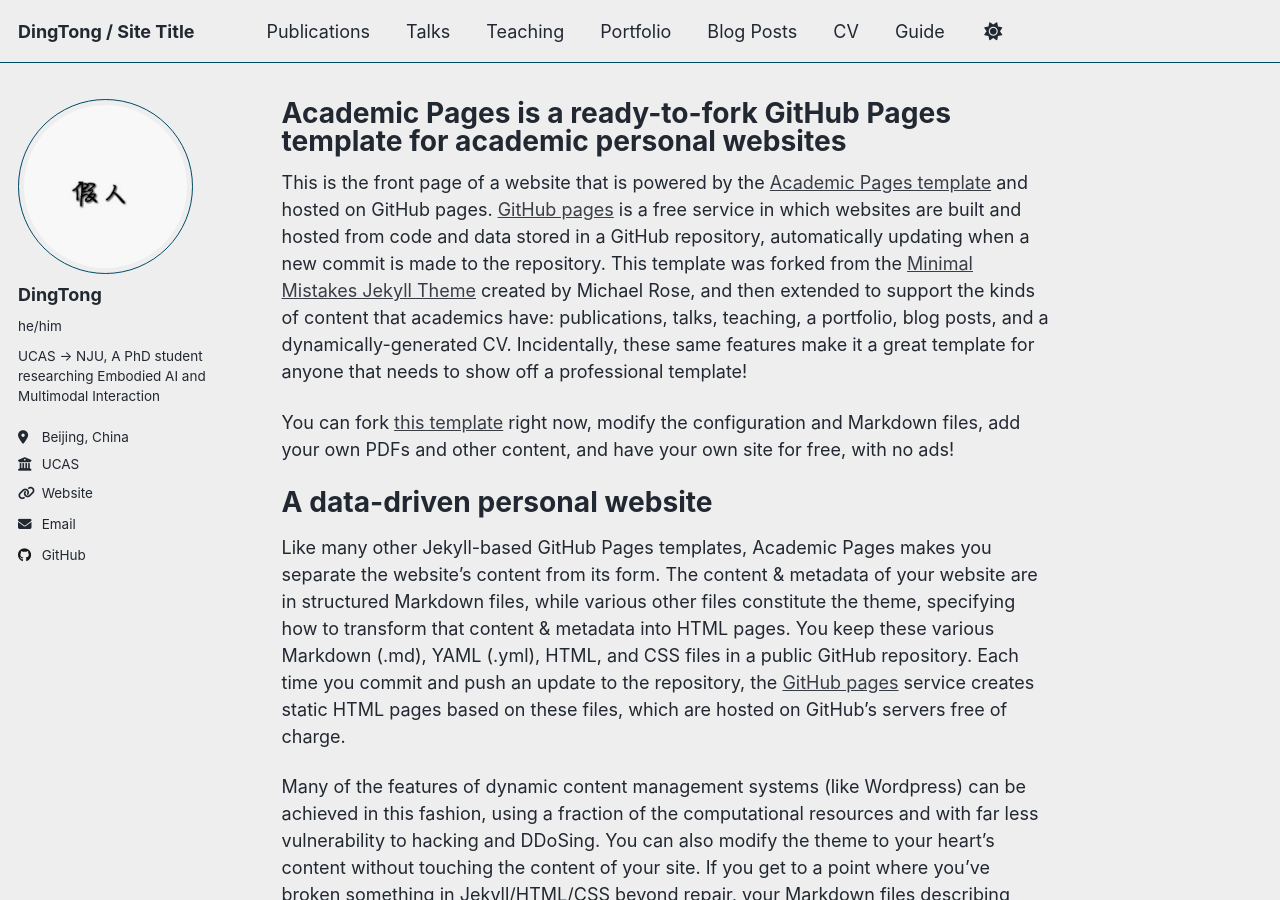
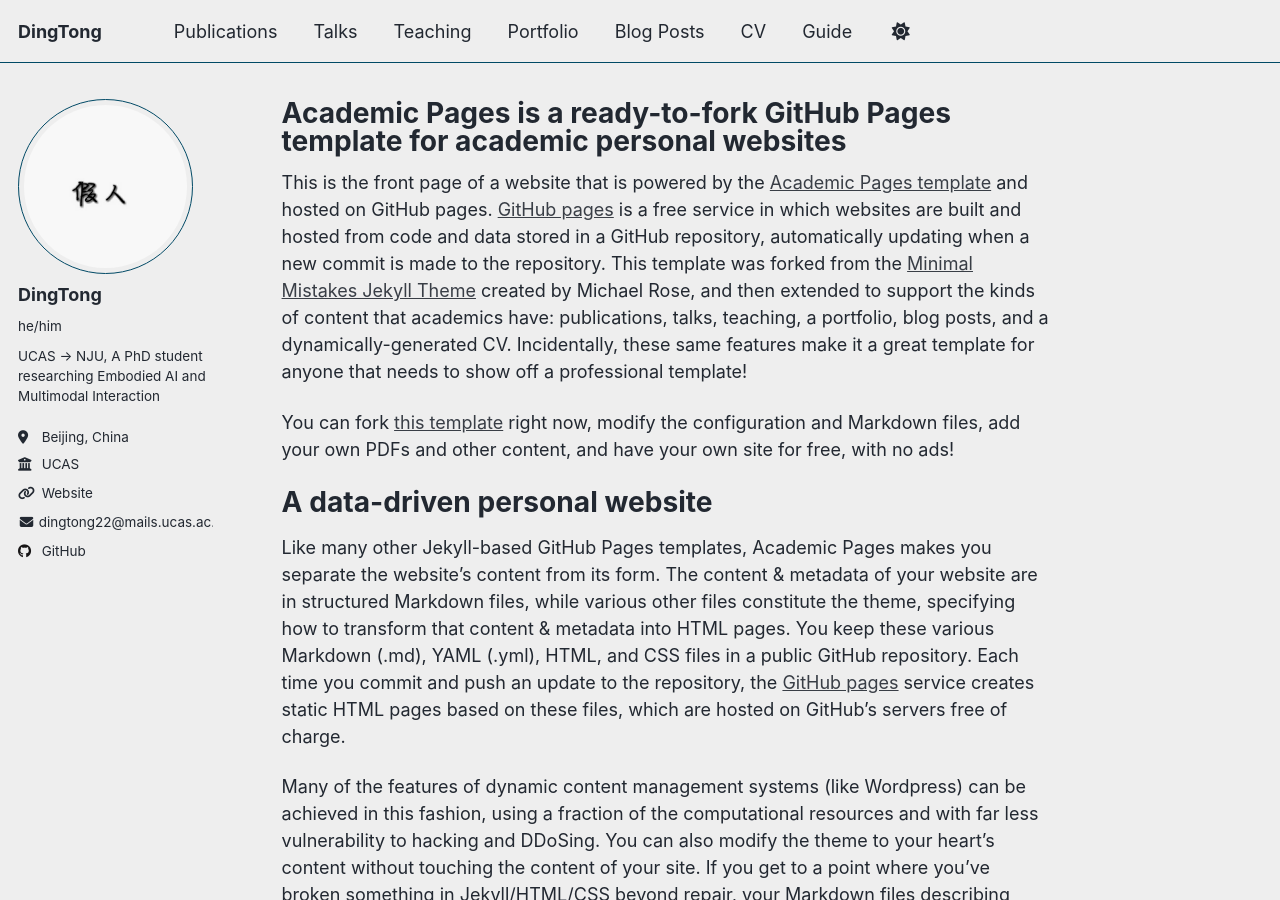
Before and after one commit to BertDingDong/BertDingDong.github.io, a Jekyll site: the page built from _pages/about.md, in a window 1280 px wide and 900 px high. Built offline with Jekyll 4.4.1, drawn with Linux system fonts in a browser that asks for light colours; a script that is not in the unit is left out.

Commit message:
Revise Email logic

```diff
--- a/_config.yml
+++ b/_config.yml
@@ -9,7 +9,7 @@
 # Basic Site Settings
 locale                   : "en-US"
 site_theme               : "air" # Currently available options are "default", "air"
-title                    : "DingTong / Site Title"
+title                    : "DingTong"
 title_separator          : "-"
 name                     : &name "DingTong"
 description              : &description "DingTong's academic portfolio"   # Update this with a general description of your site, this is the default if not overridden by a page
--- a/_includes/author-profile.html
+++ b/_includes/author-profile.html
@@ -34,7 +34,7 @@
         <li><a href="{{ author.uri }}"><i class="fas fa-fw fa-link icon-pad-right" aria-hidden="true"></i>{{ site.data.ui-text[site.locale].website_label | default: "Website" }}</a></li>
       {% endif %}
       {% if author.email %}
-        <li><a href="mailto:{{ author.email }}"><i class="fas fa-fw fa-envelope icon-pad-right" aria-hidden="true"></i>{{ site.data.ui-text[site.locale].email_label | default: "Email" }}</a></li>
+        <li><i class="fas fa-fw fa-envelope" aria-hidden="true"></i> <span>{{ author.email }}</span></li>
       {% endif %}
 
       <!-- Font Awesome and Academicons icons / Academic websites -->
```
